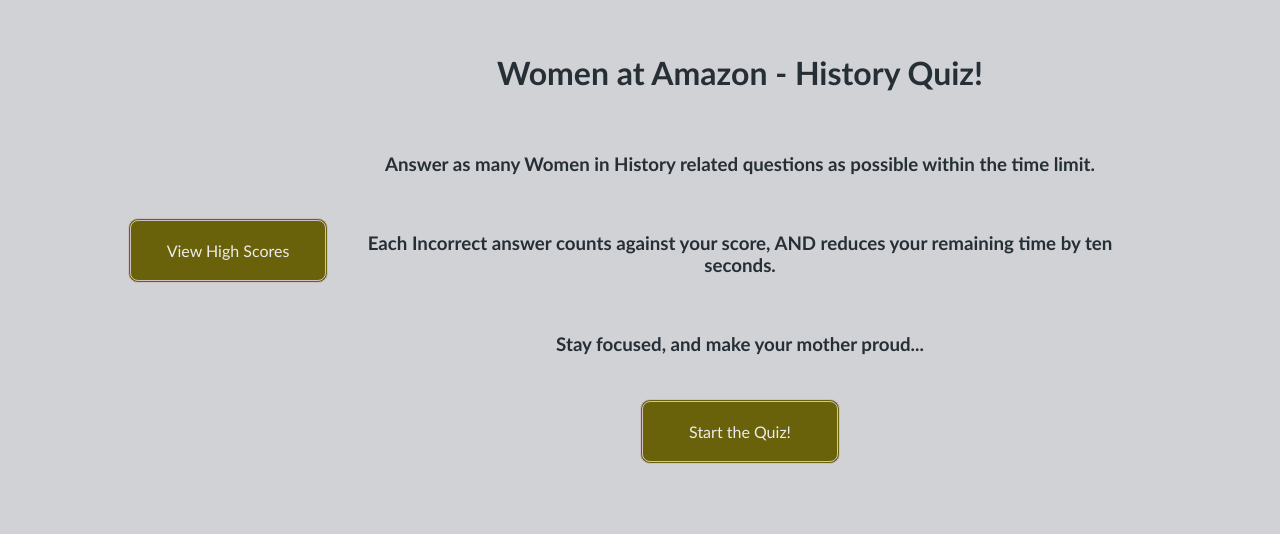
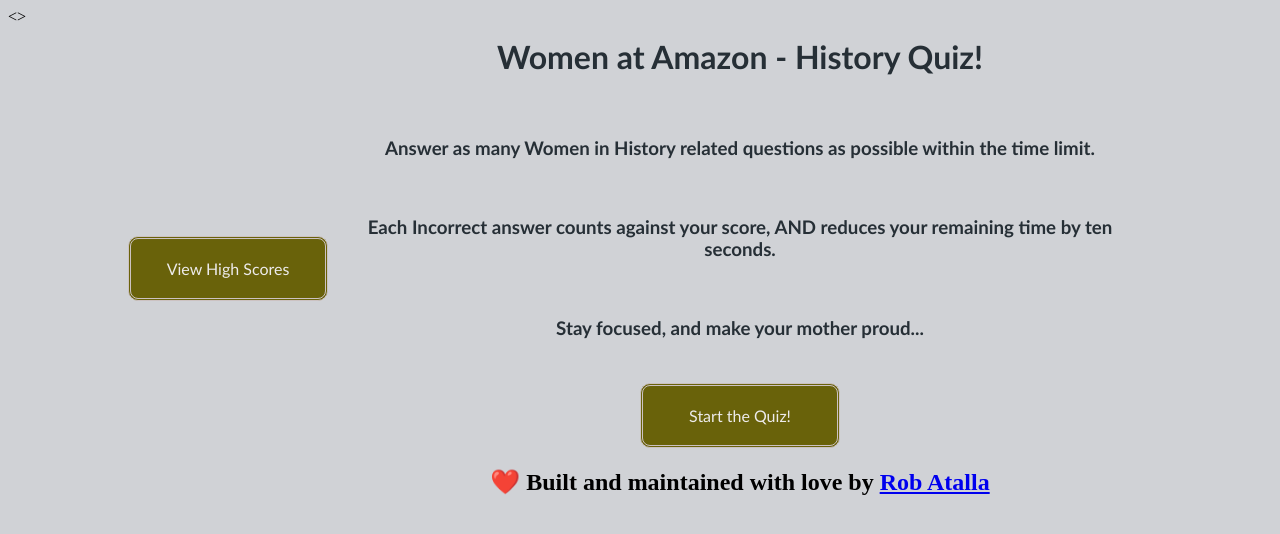
Before and after one commit to ratalla816/women-at-amazon-quiz, a plain HTML site: page index.html in a window 1280 px wide. Drawn offline with Linux system fonts and the light colour scheme.

```diff
--- a/index.html
+++ b/index.html
@@ -13,7 +13,7 @@
          |( . )|
          |  T  |
          ---"--- --->
-<body>
+<>
 
   <div class="container">
 
@@ -65,6 +65,11 @@
   </main>
  </div>
  </div>
-<script src="script.js"></script>
+ <footer>
+   <!-- class="mt-auto"> -->
+  <h2>❤️ Built and maintained with love by <a href="https://phonetool.amazon.com/users/robiatal" target="_blank">Rob Atalla</a></h2>
+ </div>
+ </footer>
+ <script src="script.js"></script>
 </body>
 </html>
```
Also changed, not shown: assets/tux.jpg (added), 1 other file.
